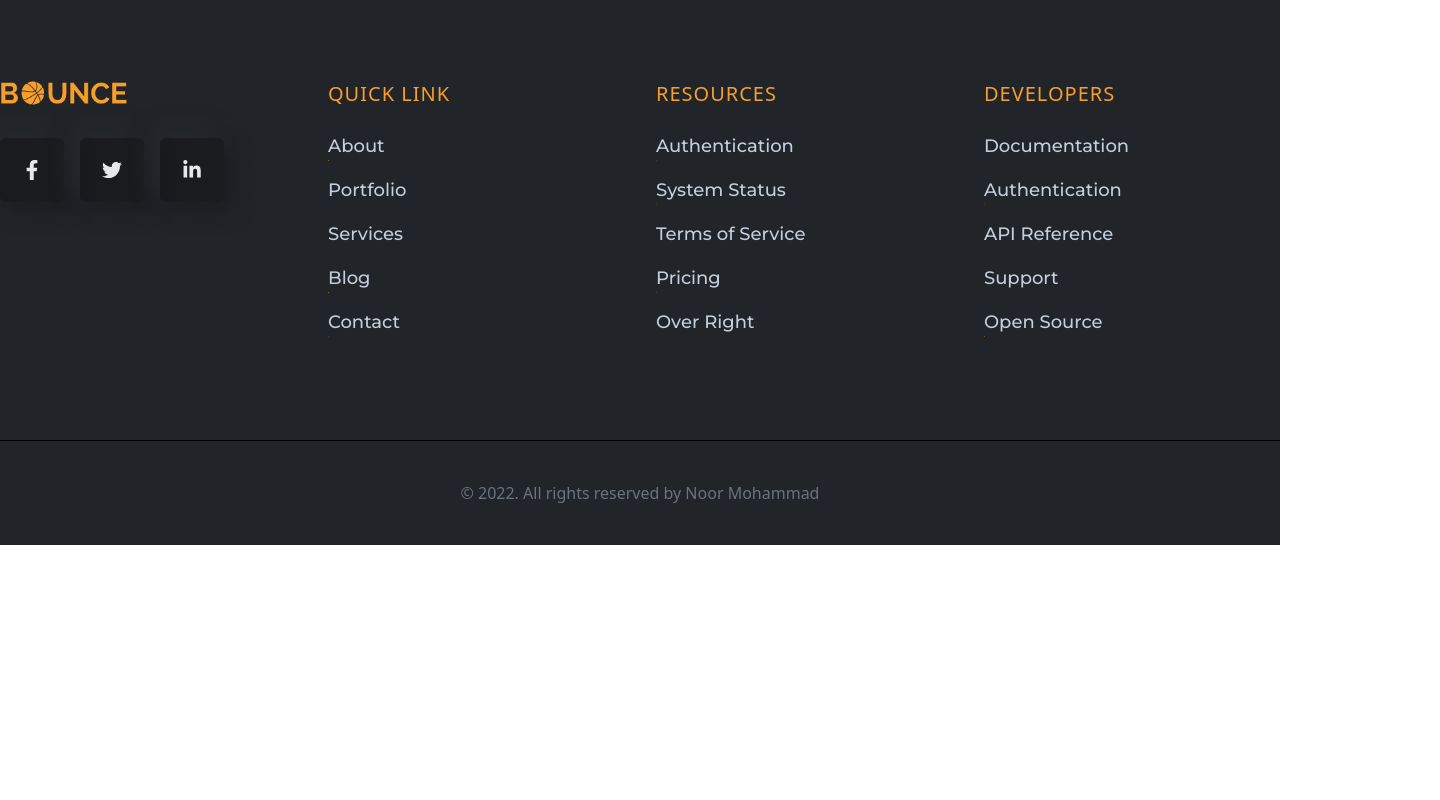
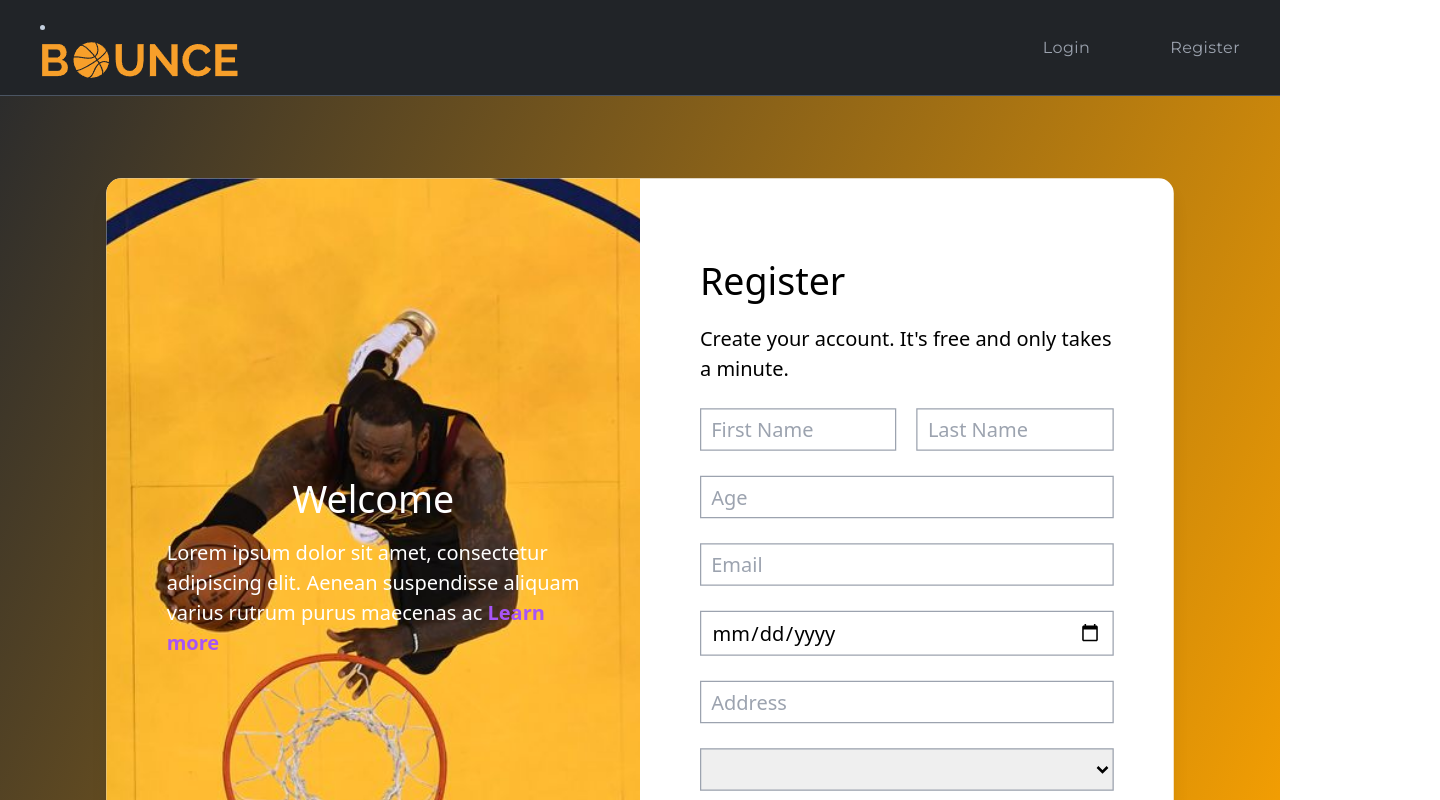
Before and after one commit to TheJad55/EECE430Proj, a React (Create React App) app: page /register in a window 1280 px wide. Shown: the top 800 px of the page, 1440 px wide, since content can reach past the window. Built offline with nearby package versions, Linux system fonts and the light colour scheme.

Commit message:
Fixed a couple things

```diff
--- a/package.json
+++ b/package.json
@@ -3,15 +3,12 @@
   "version": "0.1.0",
   "private": true,
   "dependencies": {
-    "@hookform/resolvers": "^3.0.1",
     "@testing-library/jest-dom": "^5.16.5",
     "@testing-library/react": "^13.4.0",
     "@testing-library/user-event": "^13.5.0",
-    "bootstrap": "^5.2.3",
     "framer-motion": "^10.11.2",
     "react": "^18.2.0",
     "react-dom": "^18.2.0",
-    "react-hook-form": "^7.43.9",
     "react-icons": "^4.8.0",
     "react-router-dom": "^6.10.0",
     "react-scripts": "5.0.1",
@@ -20,8 +17,7 @@
     "react-slick": "^0.29.0",
     "slick-carousel": "^1.8.1",
     "styled-components": "^5.3.9",
-    "web-vitals": "^2.1.4",
-    "zod": "^3.21.4"
+    "web-vitals": "^2.1.4"
   },
   "scripts": {
     "start": "react-scripts start",
--- a/src/App.js
+++ b/src/App.js
@@ -4,21 +4,20 @@ import FooterBottom from "./components/footer/FooterBottom";
 import Navbar from "./components/navbar/Navbar";
 import Homep from "./components/home/Homep";
 import Login from "./components/login/Login";
-import {Routes, Route} from "react-router-dom"
-
-
+import Register from "./components/register/Registration";
+import { Routes, Route } from "react-router-dom";
 
 function App() {
   return (
     <div className="w-full h-auto bg-bodyColor text-lightText ">
-
-        <Routes>
-          <Route path="/" element={<Homep/>} />
-          <Route path="/login" element={<Login/>} />
-        </Routes>
-        <Footer />
-        <FooterBottom />
-      </div>
+      <Routes>
+        <Route path="/" element={<Homep />} />
+        <Route path="/login" element={<Login />} />
+        <Route path="/register" element={<Register />} />
+      </Routes>
+      <Footer />
+      <FooterBottom />
+    </div>
   );
 }
 
--- a/src/components/login/Login.js
+++ b/src/components/login/Login.js
@@ -1,5 +1,6 @@
 import React from "react";
 import Navbar2 from "../navbar/Navbar2";
+import LoginForm from "../usableComponents/LoginForm";
 
 const Login = () => {
   return (
--- /dev/null
+++ b/src/components/register/Registration.js
@@ -0,0 +1,14 @@
+import React from "react";
+import Navbar2 from "../navbar/Navbar2";
+import RegistrationForm from "../usableComponents/RegistrationForm";
+
+const Register = () => {
+  return (
+    <div>
+      <Navbar2 />
+      <RegistrationForm />
+    </div>
+  );
+};
+
+export default Register;
```
